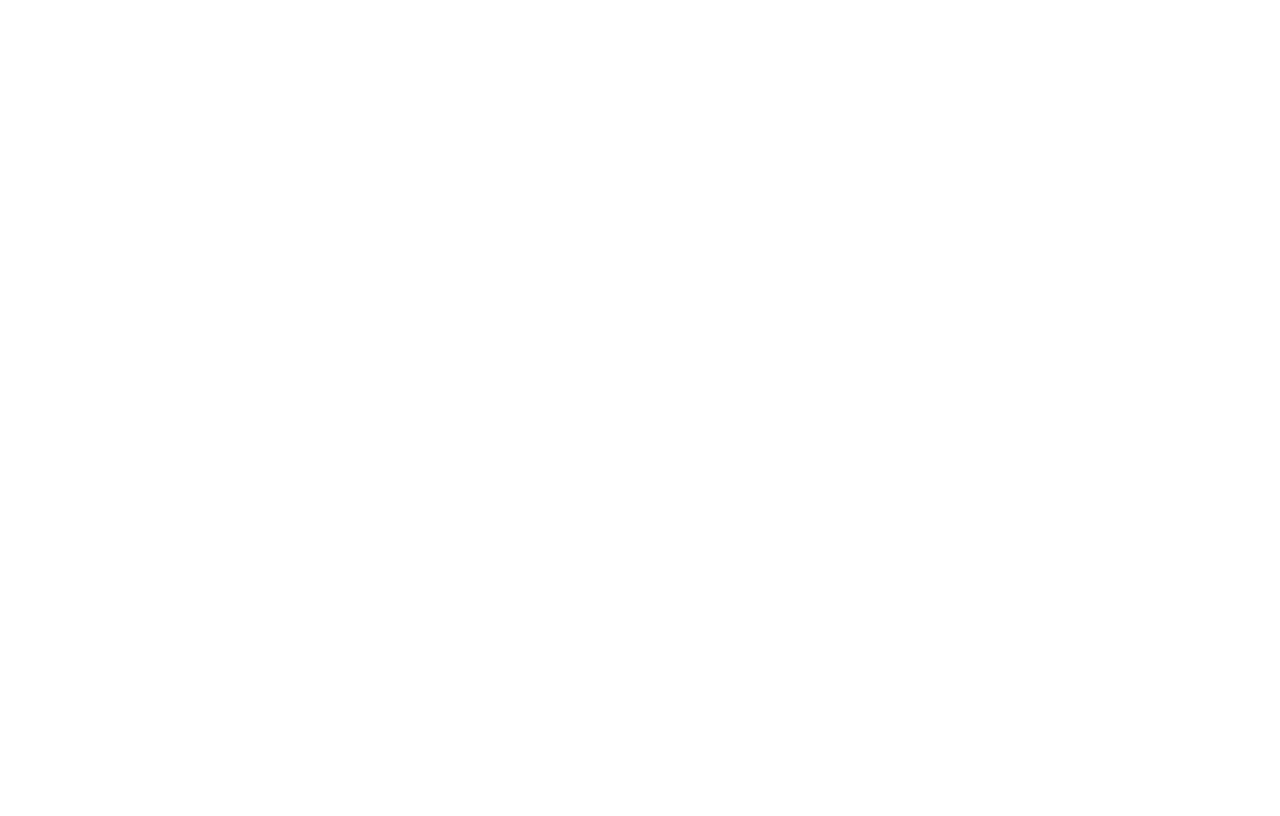
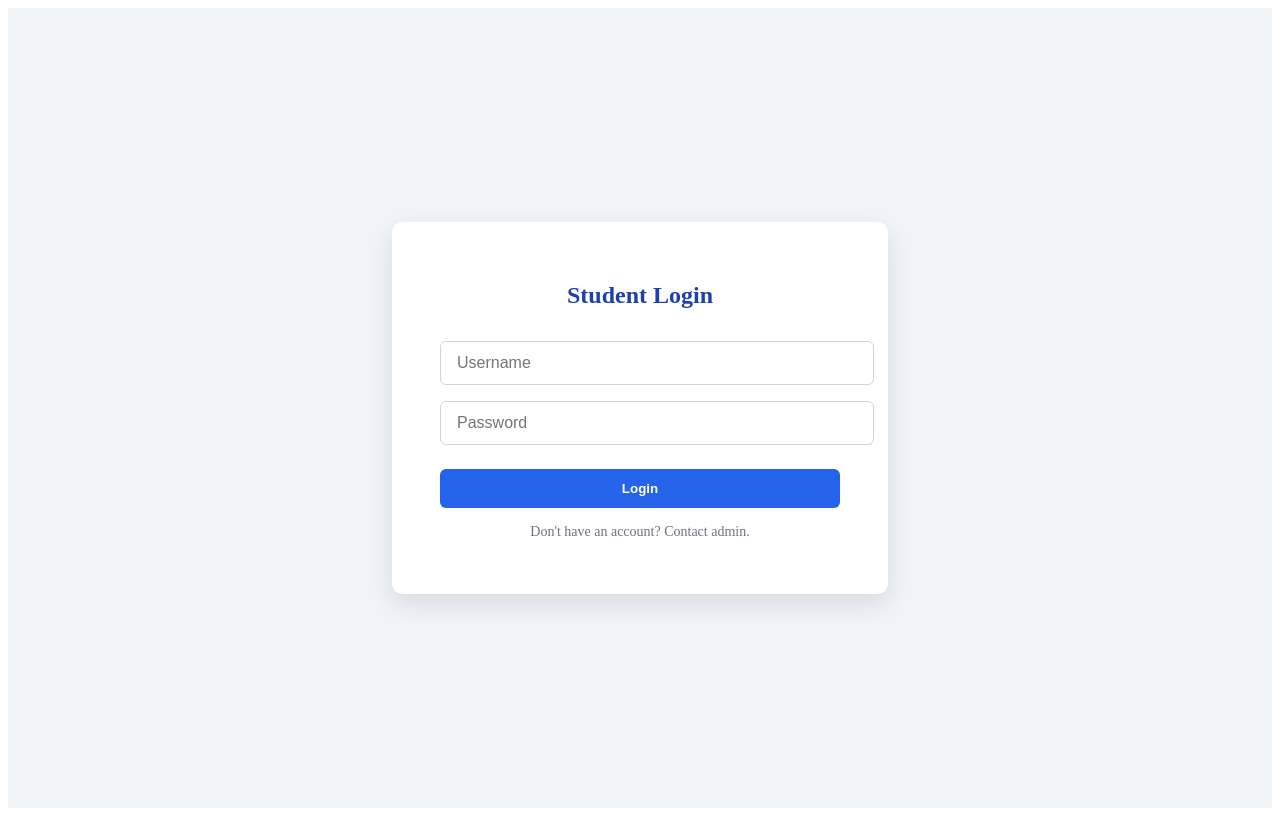
Before and after one commit to nfikirizarizo22/Student-Activities-Module, a React (Vite) app: page /student-login in a window 1280 px wide. Before the commit this address had no page. Built offline with nearby package versions, Linux system fonts and the light colour scheme.

Commit message:
some improvements done

```diff
--- a/src/App.jsx
+++ b/src/App.jsx
@@ -1,13 +1,16 @@
-// src/App.jsx
 import { Routes, Route } from 'react-router-dom';
 import LandingPage from './pages/LandingPage.jsx';
-import LoginPage from './pages/LoginPage.jsx';
+import StudentLogin from './pages/studentLogin.jsx';
+import TrainerLogin from './pages/trainerLogin.jsx';
+import AdminLogin from './pages/AdminLogin.jsx';
 
 export default function App() {
   return (
     <Routes>
       <Route path="/" element={<LandingPage />} />
-      <Route path="/login" element={<LoginPage />} />
+      <Route path="/student-login" element={<StudentLogin />} />
+      <Route path="/trainer-login" element={<TrainerLogin />} />
+      <Route path="/admin-login" element={<AdminLogin />} />
     </Routes>
   );
 }
--- /dev/null
+++ b/src/pages/AdminLogin.jsx
@@ -0,0 +1,28 @@
+// src/pages/LoginPage.jsx
+import React from 'react';
+import './AdminLogin.css';
+import { useNavigate } from 'react-router-dom';
+
+export default function LoginPage() {
+  const navigate = useNavigate();
+
+  const handleLogin = (e) => {
+    e.preventDefault();
+    alert("Logged in!");
+    navigate("/");
+  };
+
+  return (
+    <div className="login-container">
+      <div className="login-box">
+        <h2>Admin Login</h2>
+        <form onSubmit={handleLogin}>
+          <input type="text" placeholder="Username" required />
+          <input type="password" placeholder="Password" required />
+          <button type="submit">Login</button>
+        </form>
+        <p className="note">Isn't Login sucessfully? Reload page.</p>
+      </div>
+    </div>
+  );
+}
--- a/src/pages/LandingPage.css
+++ b/src/pages/LandingPage.css
@@ -1,4 +1,3 @@
-
 .landing-container {
   font-family: 'Segoe UI', Tahoma, Geneva, Verdana, sans-serif;
   color: #333;
@@ -206,3 +205,59 @@
   max-width: 1000px;
   box-shadow: 0 4px 15px rgba(0,0,0,0.15);
 }
+
+/* Login Modal */
+.login-modal {
+  position: fixed;
+  top: 0;
+  left: 0;
+  width: 100%;
+  height: 100%;
+  background: rgba(0, 0, 0, 0.5);
+  z-index: 2000;
+  display: flex;
+  justify-content: center;
+  align-items: center;
+}
+
+.login-options-box {
+  background: white;
+  padding: 2rem 3rem;
+  border-radius: 12px;
+  box-shadow: 0 8px 20px rgba(0, 0, 0, 0.25);
+  text-align: center;
+}
+
+.login-options-box h3 {
+  margin-bottom: 1rem;
+  font-size: 1.8rem;
+  color: #002b5b;
+}
+
+.btn-login-option {
+  display: block;
+  width: 100%;
+  margin: 0.5rem 0;
+  padding: 0.75rem;
+  background: #004aad;
+  color: white;
+  font-size: 1rem;
+  border: none;
+  border-radius: 6px;
+  cursor: pointer;
+  transition: background 0.3s ease;
+}
+
+.btn-login-option:hover {
+  background: #003a87;
+}
+
+.close-modal-btn {
+  margin-top: 1rem;
+  background: transparent;
+  color: #555;
+  border: none;
+  cursor: pointer;
+  font-size: 0.9rem;
+  text-decoration: underline;
+}
--- a/src/pages/LandingPage.jsx
+++ b/src/pages/LandingPage.jsx
@@ -1,10 +1,19 @@
 import { useNavigate } from "react-router-dom";
 import './LandingPage.css';
 import agahozoImage from './agahozo.jpeg';
-
+import React, { useState } from 'react';
 
 export default function LandingPage() {
   const navigate = useNavigate();
+  const [showLoginModal, setShowLoginModal] = useState(false);
+
+  const handleLoginClick = () => {
+    setShowLoginModal(true);
+  };
+
+  const closeLoginModal = () => {
+    setShowLoginModal(false);
+  };
 
   return (
     <div className="landing-container">
@@ -12,7 +21,7 @@ export default function LandingPage() {
       <nav className="navbar">
         <div className="nav-brand">Student Activities Portal</div>
         <ul className="nav-links">
-          <li><button onClick={() => navigate("/login")} className="nav-btn">Login</button></li>
+          <li><button onClick={handleLoginClick} className="nav-btn">Login</button></li>
           <li><a href="#features" className="nav-link">Features</a></li>
           <li><a href="#team" className="nav-link">Team</a></li>
           <li><a href="#contact" className="nav-link">Contact</a></li>
@@ -24,12 +33,25 @@ export default function LandingPage() {
         <div className="hero-content">
           <h1>Engage. Explore. Excel.</h1>
           <p>Manage and participate in extracurricular activities with ease. Whether you're a student, trainer, or admin — our portal has you covered.</p>
-          <button onClick={() => navigate("/login")} className="btn-primary">Get Started</button>
+           <button className="btn-primary" onClick={handleLoginClick}>Get Started</button>
         </div>
         <div className="hero-image">
           <img src={agahozoImage} alt="Hero Illustration" />
         </div>
       </header>
+
+      {/* Login Modal */}
+      {showLoginModal && (
+        <div className="login-modal">
+          <div className="login-options-box">
+            <h3>Select Login Type</h3>
+            <button className="btn-login-option" onClick={() => navigate("/trainer-login")}>Login as Trainer</button>
+            <button className="btn-login-option" onClick={() => navigate("/student-login")}>Login as Student</button>
+            <button className="btn-login-option" onClick={() => navigate("/admin-login")}>Login as Admin</button>
+            <button className="close-modal-btn" onClick={closeLoginModal}>Close</button>
+          </div>
+        </div>
+      )}
 
       {/* Features */}
       <section id="features" className="features-section">
@@ -117,7 +139,7 @@ export default function LandingPage() {
       {/* CTA Banner */}
       <section className="cta-banner">
         <h2>Ready to make your mark?</h2>
-        <button onClick={() => navigate("/login")} className="btn-primary">Join Now</button>
+        <button className="btn-primary" onClick={handleLoginClick}>Join Now</button>
       </section>
 
       {/* Footer */}
--- /dev/null
+++ b/src/pages/TrainerLogin.css
@@ -0,0 +1,56 @@
+/* src/styles/LoginPage.css */
+
+.login-container {
+  min-height: 100vh;
+  display: flex;
+  justify-content: center;
+  align-items: center;
+  background: #f0f4f8;
+}
+
+.login-box {
+  background: white;
+  padding: 2.5rem 3rem;
+  border-radius: 10px;
+  box-shadow: 0 10px 25px rgba(0, 0, 0, 0.1);
+  width: 100%;
+  max-width: 400px;
+  text-align: center;
+}
+
+.login-box h2 {
+  margin-bottom: 1.5rem;
+  color: #1e40af;
+}
+
+.login-box input {
+  width: 100%;
+  padding: 0.75rem 1rem;
+  margin: 0.5rem 0;
+  border: 1px solid #cbd5e1;
+  border-radius: 6px;
+  font-size: 1rem;
+}
+
+.login-box button {
+  width: 100%;
+  padding: 0.75rem;
+  background-color: #2563eb;
+  color: white;
+  font-weight: bold;
+  border: none;
+  border-radius: 6px;
+  margin-top: 1rem;
+  cursor: pointer;
+  transition: background-color 0.3s ease;
+}
+
+.login-box button:hover {
+  background-color: #1e3a8a;
+}
+
+.note {
+  font-size: 0.875rem;
+  color: #6b7280;
+  margin-top: 1rem;
+}
--- /dev/null
+++ b/src/pages/TrainerLogin.jsx
@@ -0,0 +1,28 @@
+// src/pages/LoginPage.jsx
+import React from 'react';
+import './TrainerLogin.css';
+import { useNavigate } from 'react-router-dom';
+
+export default function LoginPage() {
+  const navigate = useNavigate();
+
+  const handleLogin = (e) => {
+    e.preventDefault();
+    alert("Logged in!");
+    navigate("/");
+  };
+
+  return (
+    <div className="login-container">
+      <div className="login-box">
+        <h2>Trainer Login</h2>
+        <form onSubmit={handleLogin}>
+          <input type="text" placeholder="Username" required />
+          <input type="password" placeholder="Password" required />
+          <button type="submit">Login</button>
+        </form>
+        <p className="note">Don't have an account? Contact admin.</p>
+      </div>
+    </div>
+  );
+}
--- /dev/null
+++ b/src/pages/studentLogin.css
@@ -0,0 +1,56 @@
+/* src/styles/LoginPage.css */
+
+.login-container {
+  min-height: 100vh;
+  display: flex;
+  justify-content: center;
+  align-items: center;
+  background: #f0f4f8;
+}
+
+.login-box {
+  background: white;
+  padding: 2.5rem 3rem;
+  border-radius: 10px;
+  box-shadow: 0 10px 25px rgba(0, 0, 0, 0.1);
+  width: 100%;
+  max-width: 400px;
+  text-align: center;
+}
+
+.login-box h2 {
+  margin-bottom: 1.5rem;
+  color: #1e40af;
+}
+
+.login-box input {
+  width: 100%;
+  padding: 0.75rem 1rem;
+  margin: 0.5rem 0;
+  border: 1px solid #cbd5e1;
+  border-radius: 6px;
+  font-size: 1rem;
+}
+
+.login-box button {
+  width: 100%;
+  padding: 0.75rem;
+  background-color: #2563eb;
+  color: white;
+  font-weight: bold;
+  border: none;
+  border-radius: 6px;
+  margin-top: 1rem;
+  cursor: pointer;
+  transition: background-color 0.3s ease;
+}
+
+.login-box button:hover {
+  background-color: #1e3a8a;
+}
+
+.note {
+  font-size: 0.875rem;
+  color: #6b7280;
+  margin-top: 1rem;
+}
--- a/src/pages/LoginPage.jsx
+++ b/src/pages/studentLogin.jsx
@@ -1,6 +1,6 @@
 // src/pages/LoginPage.jsx
 import React from 'react';
-import './LoginPage.css';
+import './studentLogin.css';
 import { useNavigate } from 'react-router-dom';
 
 export default function LoginPage() {
@@ -8,15 +8,14 @@ export default function LoginPage() {
 
   const handleLogin = (e) => {
     e.preventDefault();
-    // Add your logic here (like calling an API)
     alert("Logged in!");
-    navigate("/"); // Redirect to home or dashboard
+    navigate("/");
   };
 
   return (
     <div className="login-container">
       <div className="login-box">
-        <h2>Login</h2>
+        <h2>Student Login</h2>
         <form onSubmit={handleLogin}>
           <input type="text" placeholder="Username" required />
           <input type="password" placeholder="Password" required />
```
Also changed, not shown: src/pages/AdminLogin.css (renamed from src/pages/LoginPage.css).
